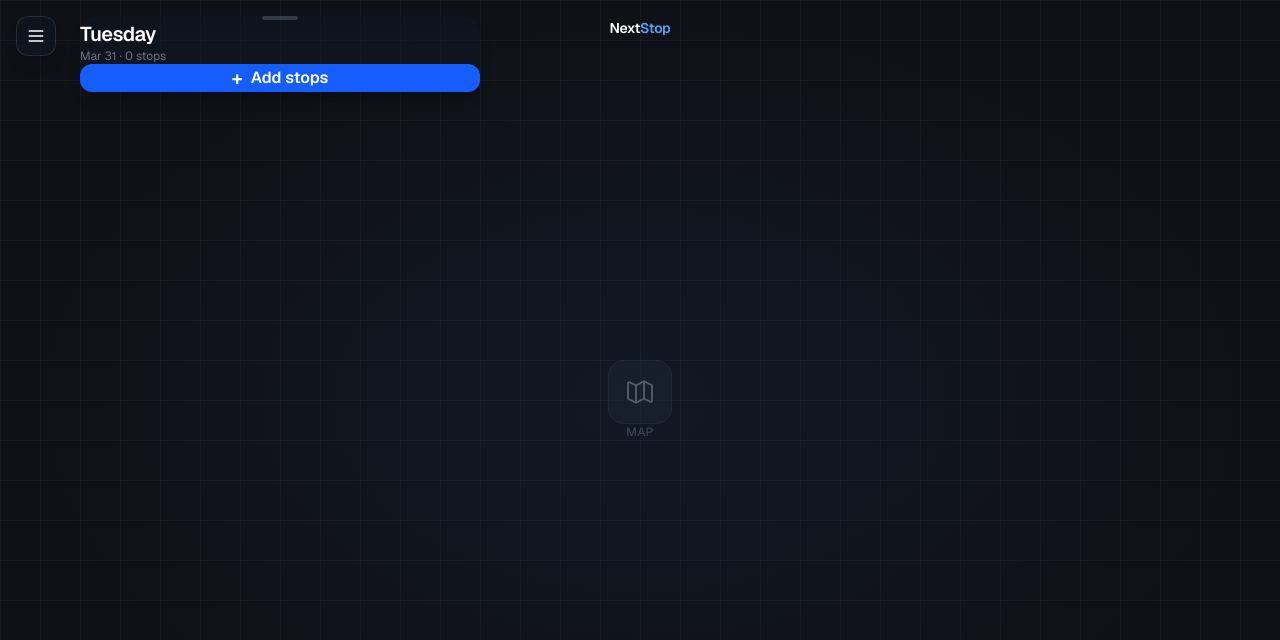
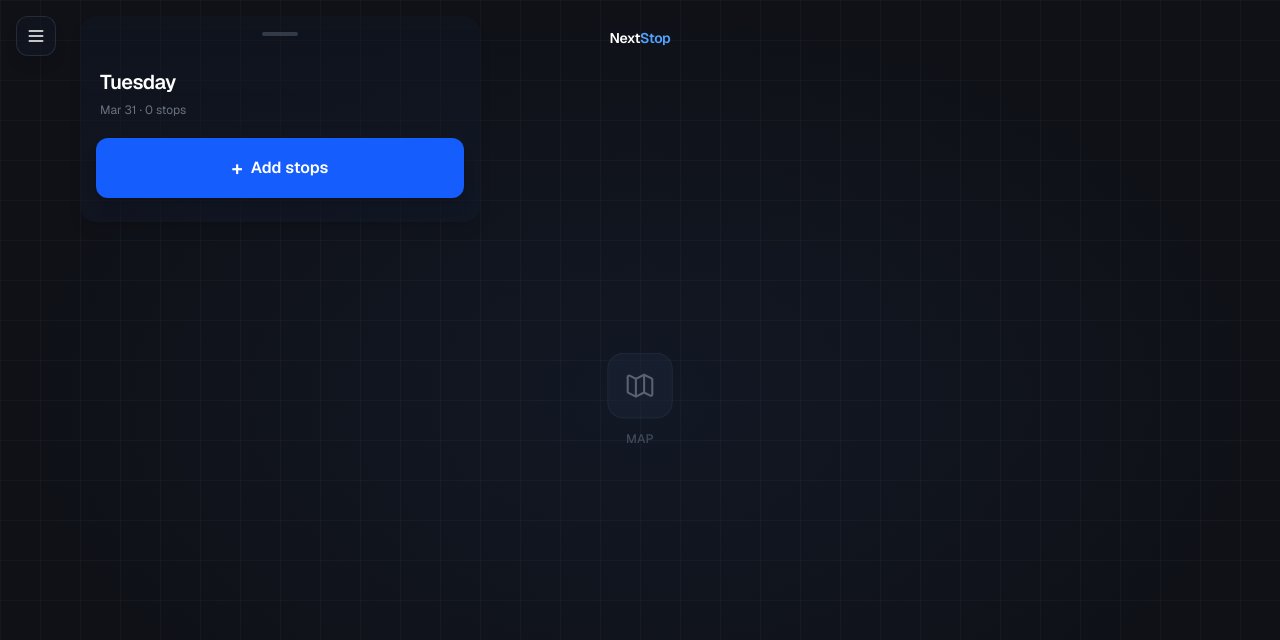
Before and after one commit to yves1-357/tfe-app, a Next.js app in the folder frontend/: page / in a window 1280 px wide. Shown: the top 640 px of the page. Built offline with nearby package versions, Linux system fonts and the light colour scheme.

Commit message:
ajout des themes, tailwind, helpers etc

```diff
--- a/frontend/app/globals.css
+++ b/frontend/app/globals.css
@@ -1,4 +1,6 @@
 @import "tailwindcss";
+
+@custom-variant dark (&:where(.theme-dark, .theme-dark *));
 
 @theme inline {
   --font-sans: var(--font-geist-sans);
@@ -6,9 +8,59 @@
   --color-blue-550: #3b7dff;
 }
 
-* {
-  margin: 0;
-  padding: 0;
+/* ============================================================
+   THEME TOKENS
+   ============================================================ */
+:root,
+.theme-dark {
+  color-scheme: dark;
+  --app-bg: #0b0e14;
+  --map-bg: #11151f;
+  --map-line: rgba(255, 255, 255, 0.06);
+  --map-line-strong: rgba(255, 255, 255, 0.14);
+  --map-glow-a: rgba(59, 130, 246, 0.10);
+  --map-glow-b: rgba(16, 185, 129, 0.07);
+  --surface-1: rgba(22, 28, 41, 0.94);
+  --surface-2: rgba(32, 39, 55, 0.85);
+  --surface-input: rgba(255, 255, 255, 0.06);
+  --surface-border: rgba(255, 255, 255, 0.10);
+  --text-1: #f4f6f8;
+  --text-2: #9aa3b2;
+  --text-3: #6b7280;
+  --hover: rgba(255, 255, 255, 0.07);
+  --vignette: rgba(0, 0, 0, 0.12);
+  /* liquid glass */
+  --lg-bg: linear-gradient(135deg, rgba(255, 255, 255, 0.04), rgba(255, 255, 255, 0.02));
+  --lg-border: rgba(255, 255, 255, 0.12);
+  --lg-highlight: rgba(255, 255, 255, 0.22);
+  --lg-shadow: rgba(0, 0, 0, 0.40);
+}
+
+.theme-light {
+  color-scheme: light;
+  --app-bg: #e9edf2;
+  --map-bg: #e7ebf1;
+  --map-line: rgba(0, 0, 0, 0.07);
+  --map-line-strong: rgba(0, 0, 0, 0.14);
+  --map-glow-a: rgba(59, 130, 246, 0.10);
+  --map-glow-b: rgba(16, 185, 129, 0.10);
+  --surface-1: rgba(255, 255, 255, 0.96);
+  --surface-2: rgba(244, 247, 250, 0.95);
+  --surface-input: rgba(0, 0, 0, 0.04);
+  --surface-border: rgba(0, 0, 0, 0.08);
+  --text-1: #0f172a;
+  --text-2: #475569;
+  --text-3: #94a3b8;
+  --hover: rgba(0, 0, 0, 0.05);
+  --vignette: rgba(0, 0, 0, 0.04);
+  /* liquid glass */
+  --lg-bg: linear-gradient(135deg, rgba(255, 255, 255, 0.18), rgba(255, 255, 255, 0.10));
+  --lg-border: rgba(255, 255, 255, 0.70);
+  --lg-highlight: rgba(255, 255, 255, 0.95);
+  --lg-shadow: rgba(15, 23, 42, 0.18);
+}
+
+*, *::before, *::after {
   box-sizing: border-box;
   -webkit-tap-highlight-color: transparent;
 }
@@ -21,12 +73,49 @@
 
 body {
   font-family: var(--font-sans), system-ui, -apple-system, sans-serif;
-  background: #0f1117;
+  background: var(--app-bg);
+  color: var(--text-1);
+  -webkit-font-smoothing: antialiased;
+  text-rendering: optimizeLegibility;
+  transition: background-color 0.3s ease, color 0.3s ease;
 }
 
-/* Custom scrollbar dark mode */
+/* ============================================================
+   SEMANTIC HELPERS (theme-aware)
+   ============================================================ */
+.text-1 { color: var(--text-1); }
+.text-2 { color: var(--text-2); }
+.text-3 { color: var(--text-3); }
+.hover-surface { transition: background-color 0.15s ease; }
+.hover-surface:hover { background: var(--hover); }
+.border-token { border-color: var(--surface-border); }
+.input-surface {
+  background: var(--surface-input);
+  border: 1px solid var(--surface-border);
+}
+
+/* Kill the blue Chrome/Edge autofill background */
+.no-autofill:-webkit-autofill,
+.no-autofill:-webkit-autofill:hover,
+.no-autofill:-webkit-autofill:focus,
+.no-autofill:-webkit-autofill:active {
+  -webkit-box-shadow: 0 0 0 1000px transparent inset !important;
+  box-shadow: 0 0 0 1000px transparent inset !important;
+  -webkit-text-fill-color: var(--text-1) !important;
+  transition: background-color 9999s ease-out 0s;
+  caret-color: var(--text-1);
+}
+.drag-handle {
+  background: var(--text-3);
+  opacity: 0.6;
+}
+
+/* ============================================================
+   SCROLLBAR
+   ============================================================ */
 ::-webkit-scrollbar {
-  width: 4px;
+  width: 5px;
+  height: 5px;
 }
 
 ::-webkit-scrollbar-track {
@@ -34,44 +123,171 @@
 }
 
 ::-webkit-scrollbar-thumb {
-  background: #3a3f4b;
-  border-radius: 2px;
+  background: rgba(255, 255, 255, 0.12);
+  border-radius: 999px;
 }
 
 ::-webkit-scrollbar-thumb:hover {
-  background: #4a5060;
+  background: rgba(255, 255, 255, 0.22);
 }
 
-/* Smooth bottom sheet transitions */
-.bottom-sheet-transition {
-  transition: transform 0.35s cubic-bezier(0.32, 0.72, 0, 1);
+/* ============================================================
+   GLASS SURFACES (liquid glass, theme-aware)
+   ============================================================ */
+.glass {
+  background: var(--lg-bg);
+  -webkit-backdrop-filter: blur(40px) saturate(180%);
+  backdrop-filter: blur(40px) saturate(180%);
+  border: 0;
+  box-shadow: none;
+  /* Radial feather so the edge dissolves into the map (no rectangular boundary) */
+  -webkit-mask-image: radial-gradient(ellipse 110% 130% at 50% 50%, #000 60%, transparent 100%);
+  mask-image: radial-gradient(ellipse 110% 130% at 50% 50%, #000 60%, transparent 100%);
 }
 
-/* Pulse animation for empty state */
+/* Glass background layer: placed BEHIND the content as a separate sibling,
+   slightly larger than the content box so its feathered edge falls outside
+   the visible area — no rectangular boundary around the panel. */
+.glass-bg {
+  background: var(--lg-bg);
+  -webkit-backdrop-filter: blur(40px) saturate(180%);
+  backdrop-filter: blur(40px) saturate(180%);
+  -webkit-mask-image: radial-gradient(ellipse 95% 95% at 50% 50%, #000 55%, transparent 100%);
+  mask-image: radial-gradient(ellipse 95% 95% at 50% 50%, #000 55%, transparent 100%);
+}
+
+.glass-soft {
+  background: var(--surface-2);
+  -webkit-backdrop-filter: blur(16px) saturate(150%);
+  backdrop-filter: blur(16px) saturate(150%);
+  border: 1px solid var(--surface-border);
+}
+
+.glass-menu {
+  background: var(--lg-bg);
+  -webkit-backdrop-filter: blur(34px) saturate(185%);
+  backdrop-filter: blur(34px) saturate(185%);
+  border-right: 1px solid var(--lg-border);
+  box-shadow:
+    inset 1px 0 0 var(--lg-highlight),
+    0 8px 40px var(--lg-shadow);
+}
+
+/* Subtle text shadow to keep labels crisp over translucent glass */
+.lg-text {
+  text-shadow: 0 1px 8px rgba(0, 0, 0, 0.25);
+}
+.theme-light .lg-text {
+  text-shadow: 0 1px 6px rgba(255, 255, 255, 0.5);
+}
+
+/* ============================================================
+   ANIMATIONS
+   ============================================================ */
 @keyframes subtle-pulse {
-  0%, 100% { opacity: 0.6; }
-  50% { opacity: 1; }
+  0%, 100% { opacity: 0.55; transform: scale(1); }
+  50% { opacity: 1; transform: scale(1.04); }
 }
 
 .animate-subtle-pulse {
-  animation: subtle-pulse 3s ease-in-out infinite;
+  animation: subtle-pulse 3.2s ease-in-out infinite;
 }
 
-/* Map grid pattern */
+@keyframes fade-in-up {
+  from { opacity: 0; transform: translateY(8px); }
+  to { opacity: 1; transform: translateY(0); }
+}
+
+.animate-fade-in-up {
+  animation: fade-in-up 0.32s cubic-bezier(0.22, 1, 0.36, 1);
+}
+
+@keyframes slide-in-row {
+  from { opacity: 0; transform: translateX(-10px); }
+  to { opacity: 1; transform: translateX(0); }
+}
+
+.animate-row {
+  animation: slide-in-row 0.28s cubic-bezier(0.22, 1, 0.36, 1);
+}
+
+@keyframes map-float {
+  0%, 100% { transform: translateY(0); }
+  50% { transform: translateY(-6px); }
+}
+
+.animate-map-float {
+  animation: map-float 5s ease-in-out infinite;
+}
+
+/* ============================================================
+   TRANSITIONS / EFFECTS
+   ============================================================ */
+.spring {
+  transition: transform 0.42s cubic-bezier(0.32, 0.72, 0, 1),
+    height 0.42s cubic-bezier(0.32, 0.72, 0, 1),
+    opacity 0.3s ease;
+}
+
+.press-effect {
+  transition: transform 0.12s ease;
+}
+.press-effect:active {
+  transform: scale(0.96);
+}
+
+/* Soft elevation for floating cards */
+.elevate {
+  box-shadow:
+    0 1px 2px rgba(0, 0, 0, 0.3),
+    0 8px 30px rgba(0, 0, 0, 0.45);
+}
+
+.elevate-lg {
+  box-shadow:
+    0 2px 6px rgba(0, 0, 0, 0.35),
+    0 18px 50px rgba(0, 0, 0, 0.55);
+}
+
+/* ============================================================
+   FAUX MAP BACKGROUND (dot grid, theme-aware, perfectly uniform)
+   ============================================================ */
+.map-canvas {
+  background-color: var(--map-bg);
+  background-image:
+    /* large accent dots */
+    radial-gradient(circle at 1px 1px, var(--map-line-strong) 1.5px, transparent 1.5px),
+    /* fine dots */
+    radial-gradient(circle at 1px 1px, var(--map-line) 1px, transparent 1px);
+  background-size:
+    96px 96px,
+    24px 24px;
+  transition: background-color 0.3s ease;
+}
+
+/* Faint diagonal "avenues" overlay */
+.map-roads {
+  background-image:
+    repeating-linear-gradient(
+      35deg,
+      transparent 0,
+      transparent 118px,
+      var(--map-line) 118px,
+      var(--map-line) 124px
+    ),
+    repeating-linear-gradient(
+      -22deg,
+      transparent 0,
+      transparent 160px,
+      var(--map-line) 160px,
+      var(--map-line) 165px
+    );
+}
+
+/* Keep legacy grid alias */
 .map-grid {
   background-image:
-    linear-gradient(rgba(255,255,255,0.03) 1px, transparent 1px),
-    linear-gradient(90deg, rgba(255,255,255,0.03) 1px, transparent 1px);
+    linear-gradient(rgba(255, 255, 255, 0.03) 1px, transparent 1px),
+    linear-gradient(90deg, rgba(255, 255, 255, 0.03) 1px, transparent 1px);
   background-size: 40px 40px;
 }
-
-/* Gradient overlay for bottom panel */
-.bottom-panel-gradient {
-  background: linear-gradient(to bottom, #12141c 0%, #161923 100%);
-}
-
-/* Active button press effect */
-.press-effect:active {
-  transform: scale(0.97);
-  transition: transform 0.1s;
-}
```
